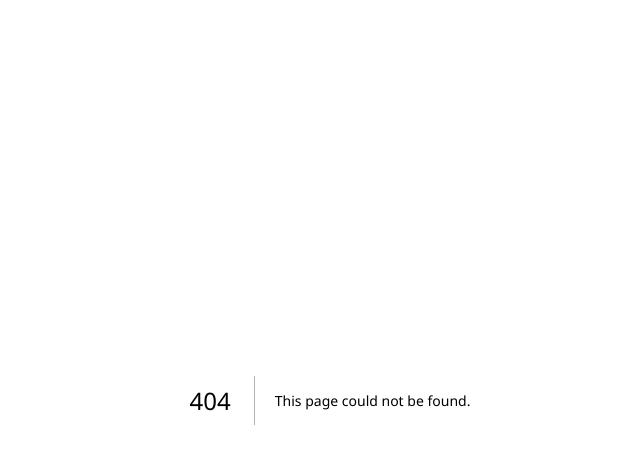
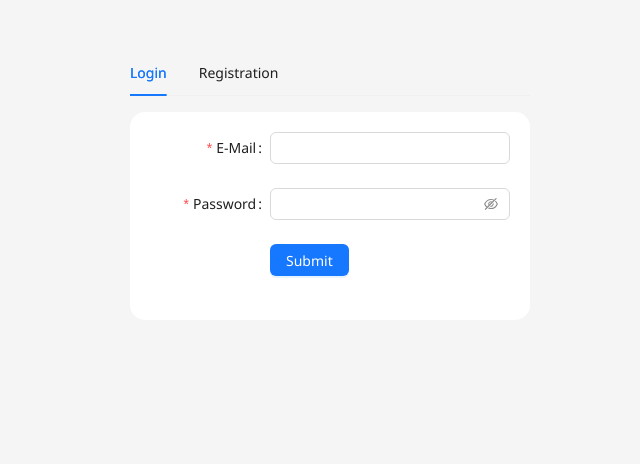
Before and after one commit to vldmr42/cloud-storage-client, a Next.js app: page /dashboard/auth in a window 1280 px wide. Before the commit this address had no page. Shown: the top 464 px of the page, without its empty margins (310-950 px from the left). Built offline with nearby package versions, Linux system fonts and the light colour scheme.

Commit message:
Login form

```diff
--- a/package.json
+++ b/package.json
@@ -9,6 +9,7 @@
     "lint": "next lint"
   },
   "dependencies": {
+    "antd": "^5.11.4",
     "next": "14.0.3",
     "react": "^18",
     "react-dom": "^18",
--- a/src/components/auth/LoginForm.tsx
+++ b/src/components/auth/LoginForm.tsx
@@ -1,8 +1,47 @@
 import React from 'react';
 import styles from './Auth.module.scss';
+import { Button, Form, Input } from 'antd';
 
 const LoginForm = () => {
-    return <div className={styles.formBlock}>AuthForm</div>;
+    const onSubmit = (values) => {
+        console.log(values);
+    };
+    return (
+        <div className={styles.formBlock}>
+            <Form onFinish={onSubmit} name="basic" labelCol={{ span: 8 }}>
+                <Form.Item
+                    label="E-Mail"
+                    name="email"
+                    rules={[
+                        {
+                            required: true,
+                            message: 'Please input your email!',
+                        },
+                    ]}
+                >
+                    <Input />
+                </Form.Item>
+
+                <Form.Item
+                    label="Password"
+                    name="password"
+                    rules={[
+                        {
+                            required: true,
+                            message: 'Please input your password!',
+                        },
+                    ]}
+                >
+                    <Input.Password />
+                </Form.Item>
+                <Form.Item wrapperCol={{ offset: 8, span: 16 }}>
+                    <Button type="primary" htmlType="submit">
+                        Submit
+                    </Button>
+                </Form.Item>
+            </Form>
+        </div>
+    );
 };
 
 export default LoginForm;
--- /dev/null
+++ b/src/pages/dashboard/auth.tsx
@@ -0,0 +1,34 @@
+import React from 'react';
+import { NextPage } from 'next';
+import Head from 'next/head';
+import LoginForm from '@/components/auth/LoginForm';
+import { Tabs } from 'antd';
+
+const AuthPage: NextPage = () => {
+    return (
+        <>
+            <Head>
+                <title>Dashboard / Auth</title>
+            </Head>
+
+            <main style={{ width: 400, margin: '50px auto' }}>
+                <Tabs
+                    items={[
+                        {
+                            label: 'Login',
+                            key: '1',
+                            children: <LoginForm />,
+                        },
+                        {
+                            label: 'Registration',
+                            key: '2',
+                            children: <h1>Registration</h1>,
+                        },
+                    ]}
+                />
+            </main>
+        </>
+    );
+};
+
+export default AuthPage;
```
Also changed, not shown: src/api/auth.ts (added), src/api/dto/auth.dto.ts (added), src/api/index.ts (added), 1 other file (tests, documents, lock files or other folders).
